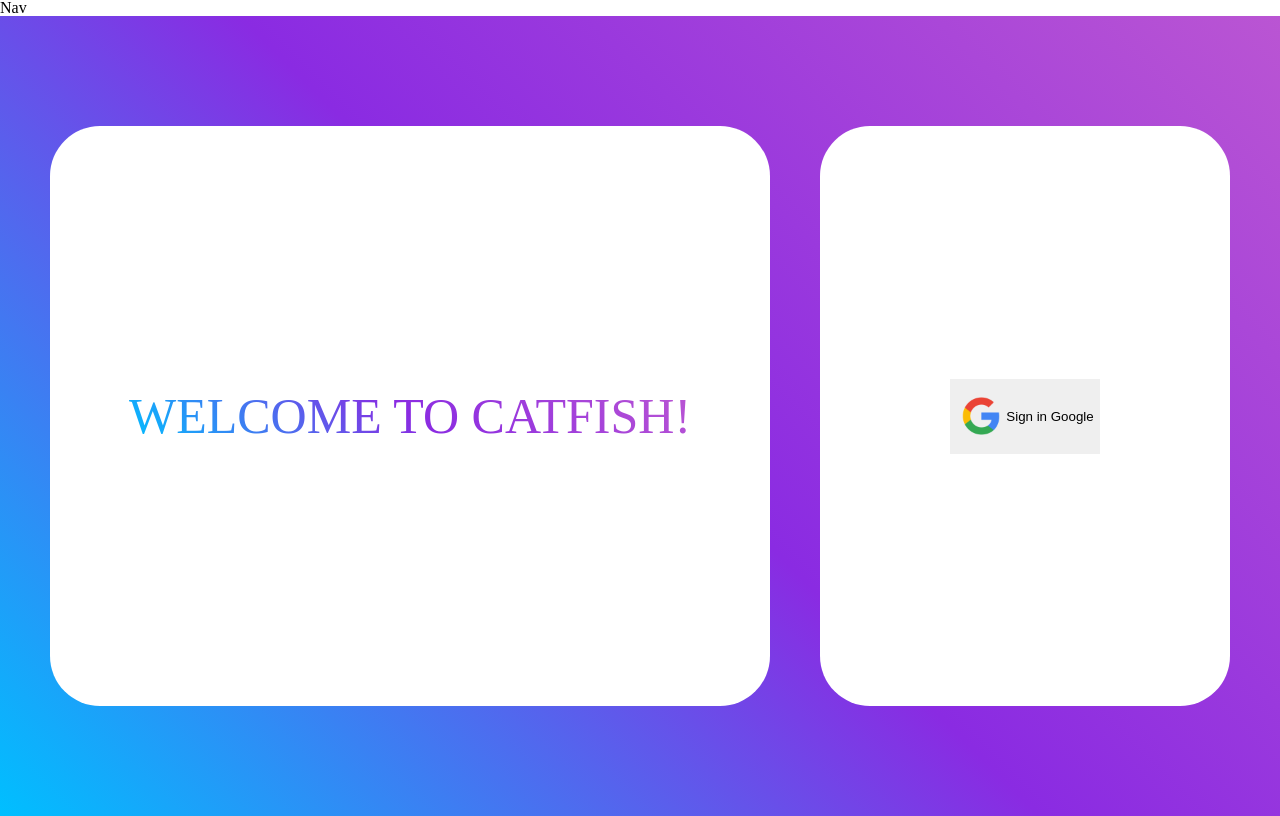
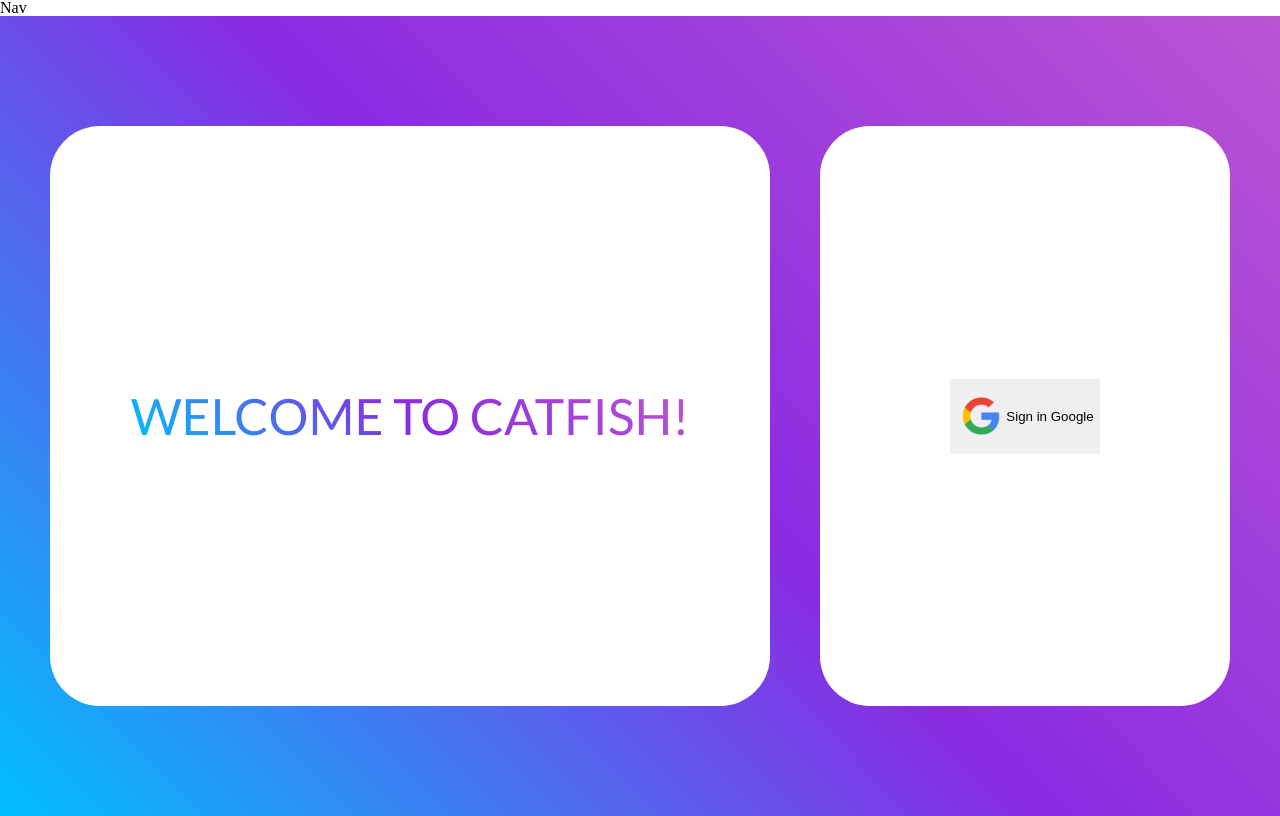
Before and after one commit to Jaecobd1/catfish, a Next.js app: page / in a window 1280 px wide. Built offline with nearby package versions, Linux system fonts and the light colour scheme.

Commit message:
playing with fonts

```diff
--- a/package.json
+++ b/package.json
@@ -9,7 +9,7 @@
     "lint": "next lint"
   },
   "dependencies": {
-    "@next/font": "13.1.6",
+    "@next/font": "^13.1.6",
     "eslint": "8.34.0",
     "eslint-config-next": "13.1.6",
     "firebase": "^8.2.1",
--- a/src/pages/index.js
+++ b/src/pages/index.js
@@ -1,6 +1,6 @@
 import Head from "next/head";
 import Image from "next/image";
-import { Inter } from "@next/font/google";
+import { Inter, Lato, Roboto } from "@next/font/google";
 import styles from "@/styles/Home.module.css";
 import Link from "next/link";
 import Google from "../images/Google.png";
@@ -8,6 +8,13 @@ import { auth, firebase, googleAuthProvider } from "../lib/firebase";
 import { toast } from "react-hot-toast";
 
 const inter = Inter({ subsets: ["latin"] });
+const lato = Lato({
+  subsets: ["latin"],
+  style: "normal",
+  weight: "400",
+  // style: ["italic", "normal"],
+  // weight: ["400", "100"],
+});
 
 export default function Home() {
   // This is the Main Page of the website
@@ -31,7 +38,7 @@ export default function Home() {
       </Head>
       <main className={styles.main}>
         <div className={styles.leftPanel}>
-          <h1>WELCOME TO CATFISH!</h1>
+          <h1 className={lato.className}>WELCOME TO CATFISH!</h1>
         </div>
         <div className={styles.rightPanel}>
           <button className={styles.SWIGoogle} onClick={signInWithGoogle}>
```
Also changed, not shown: 1 other file (tests, documents, lock files or other folders).
